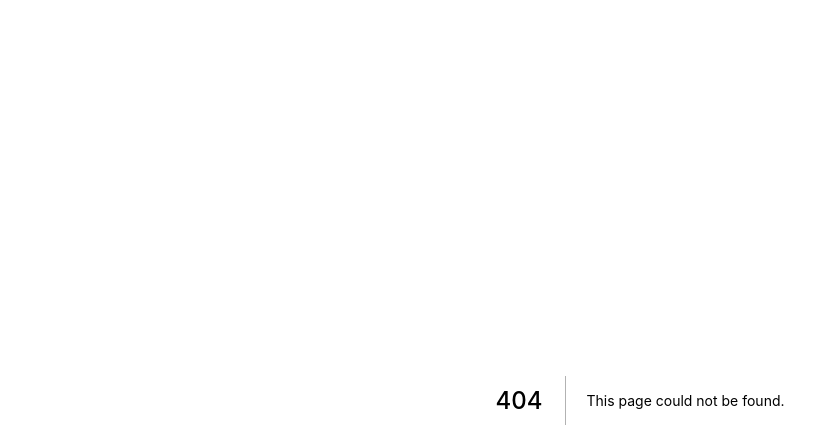
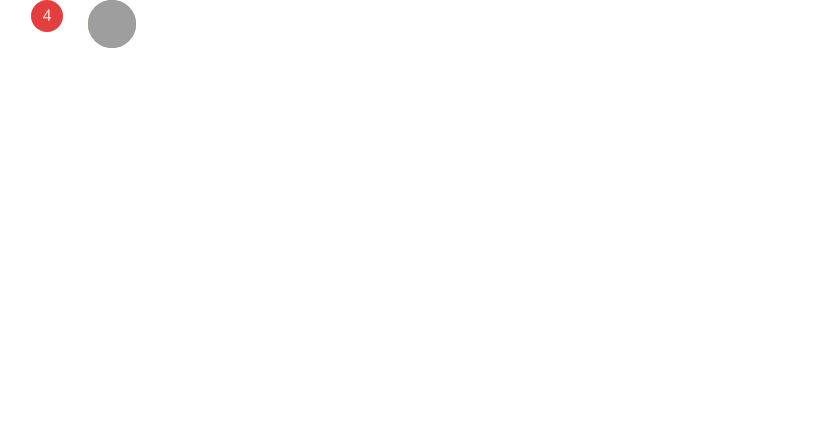
Before and after one commit to robsonmvieira/dream-delivery-front-end, a Next.js app: page /dashboard/components/userMenu in a window 1280 px wide. Before the commit this address had no page. Shown: the top 448 px of the page, without its empty margins (0-816 px from the left). Built offline with nearby package versions, Linux system fonts and the light colour scheme; grey boxes are pictures that could not be loaded.

Commit message:
✨admin Menu component

```diff
--- /dev/null
+++ b/src/pages/dashboard/components/userMenu.tsx
@@ -0,0 +1,29 @@
+import { Stack, Flex, Icon, Text } from "@chakra-ui/react";
+import { RiNotification2Line } from "react-icons/ri";
+import UserAvatar from "./userAvatar";
+
+const UserMenu = () => {
+  return (
+    <Stack direction="row" spacing={4} align="center">
+      <Flex mr="10" color="red.100" as="button" position="relative">
+        <Icon as={RiNotification2Line} w={8} h={8} color="white" />
+        <Text
+          as="span"
+          bg="red.500"
+          width="full"
+          position="absolute"
+          h="8"
+          pt="1"
+          right="-31"
+          top="-2"
+          borderRadius="full"
+        >
+          4
+        </Text>
+      </Flex>
+      <UserAvatar />
+    </Stack>
+  );
+}
+
+export default UserMenu
```
